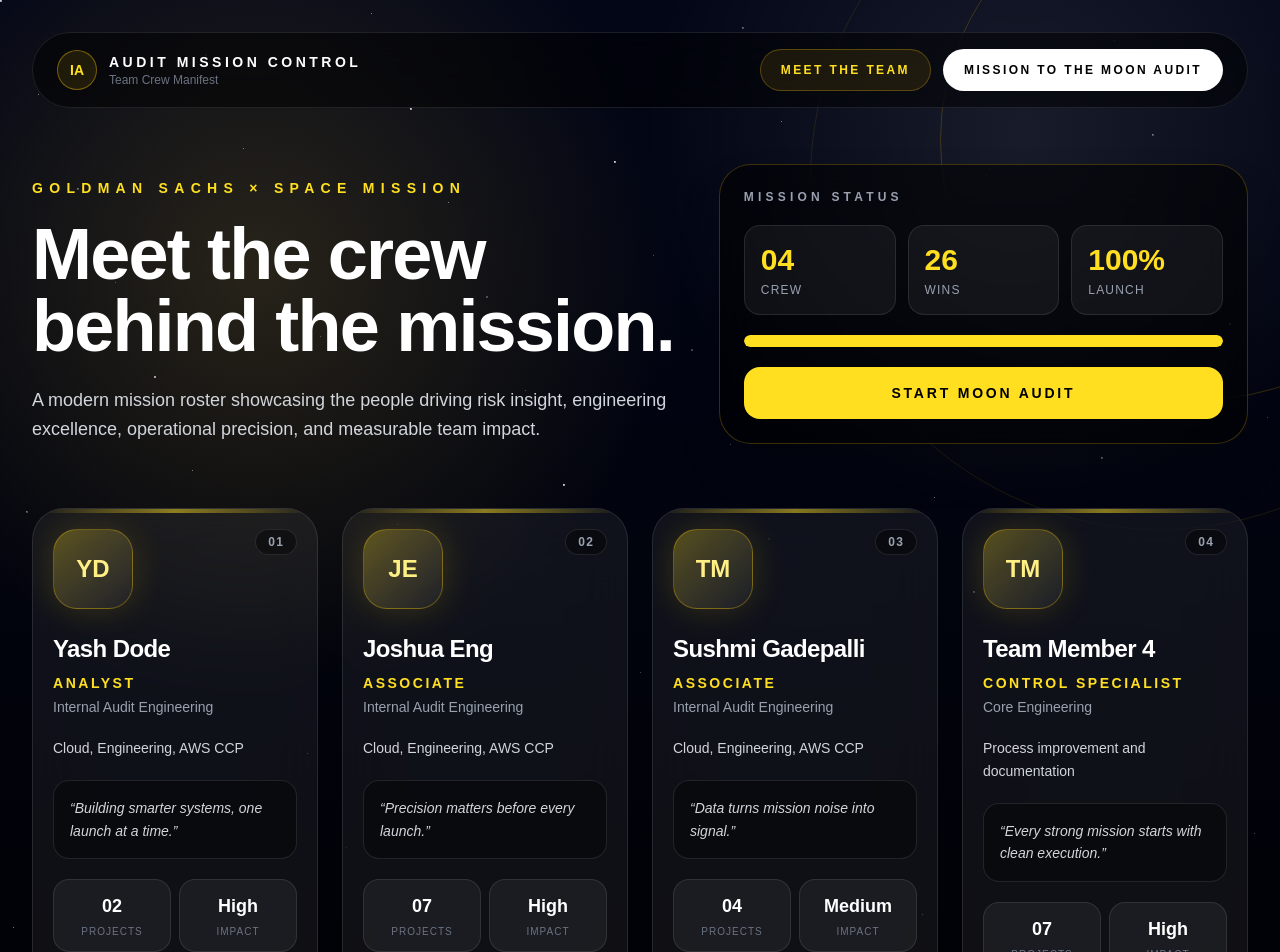
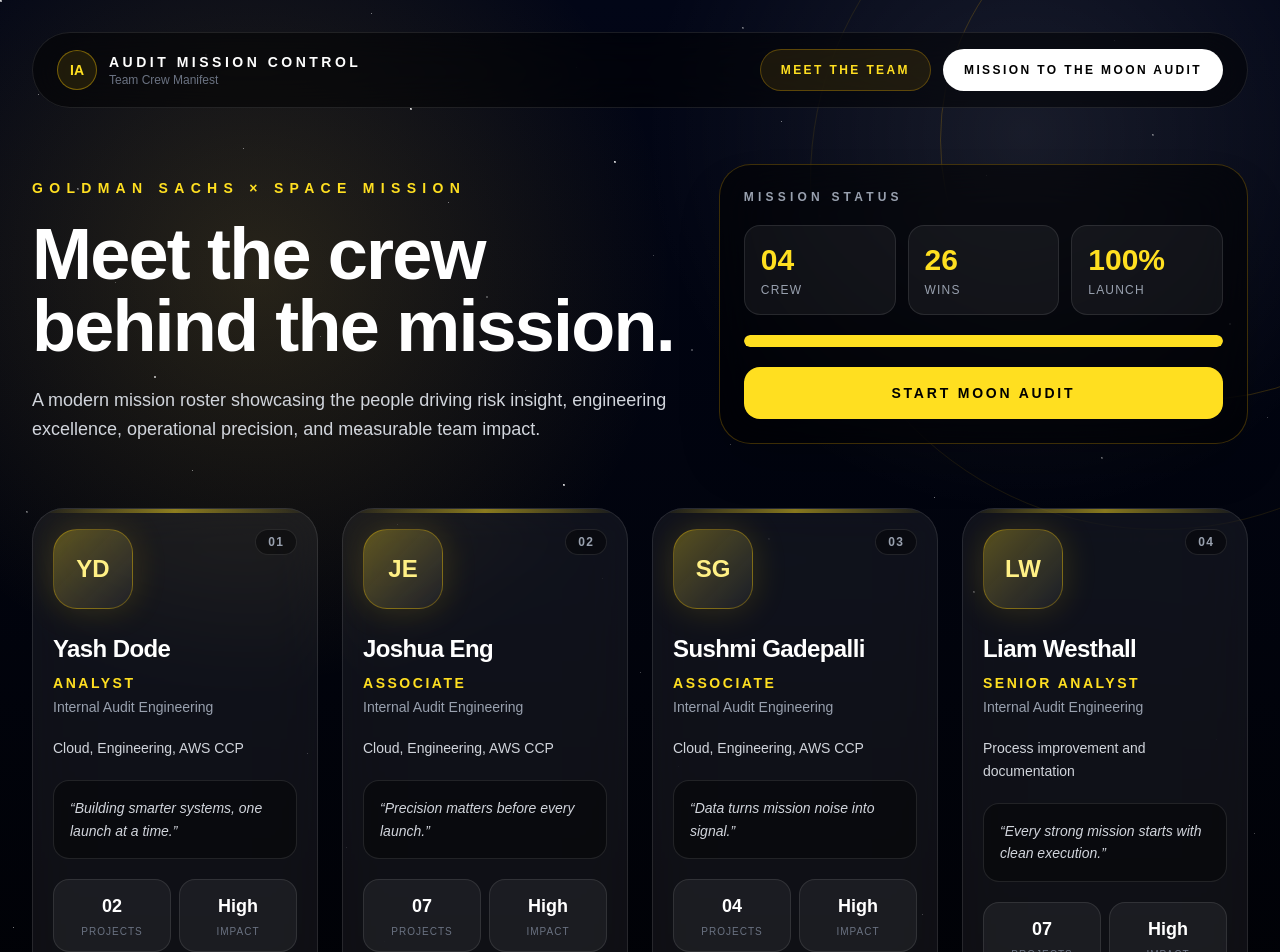
Before and after one commit to dodeyash/mission-control-site, a Next.js app: page / in a window 1280 px wide. Shown: the top 952 px of the page. Built offline with nearby package versions, Linux system fonts and the light colour scheme.

Commit message:
Update homepage stats

```diff
--- a/app/page.tsx
+++ b/app/page.tsx
@@ -27,19 +27,19 @@
     name: "Sushmi Gadepalli",
     role: "Associate",
     department: "Internal Audit Engineering",
-    image: "TM",
+    image: "SG",
     specialty: "Cloud, Engineering, AWS CCP",
     quote: "Data turns mission noise into signal.",
     stats: [
       { label: "Projects", value: "04" },
-      { label: "Impact", value: "Medium" },
+      { label: "Impact", value: "High" },
     ],
   },
   {
-    name: "Team Member 4",
-    role: "Control Specialist",
-    department: "Core Engineering",
-    image: "TM",
+    name: "Liam Westhall",
+    role: "Senior Analyst",
+    department: "Internal Audit Engineering",
+    image: "LW",
     specialty: "Process improvement and documentation",
     quote: "Every strong mission starts with clean execution.",
     stats: [
```
